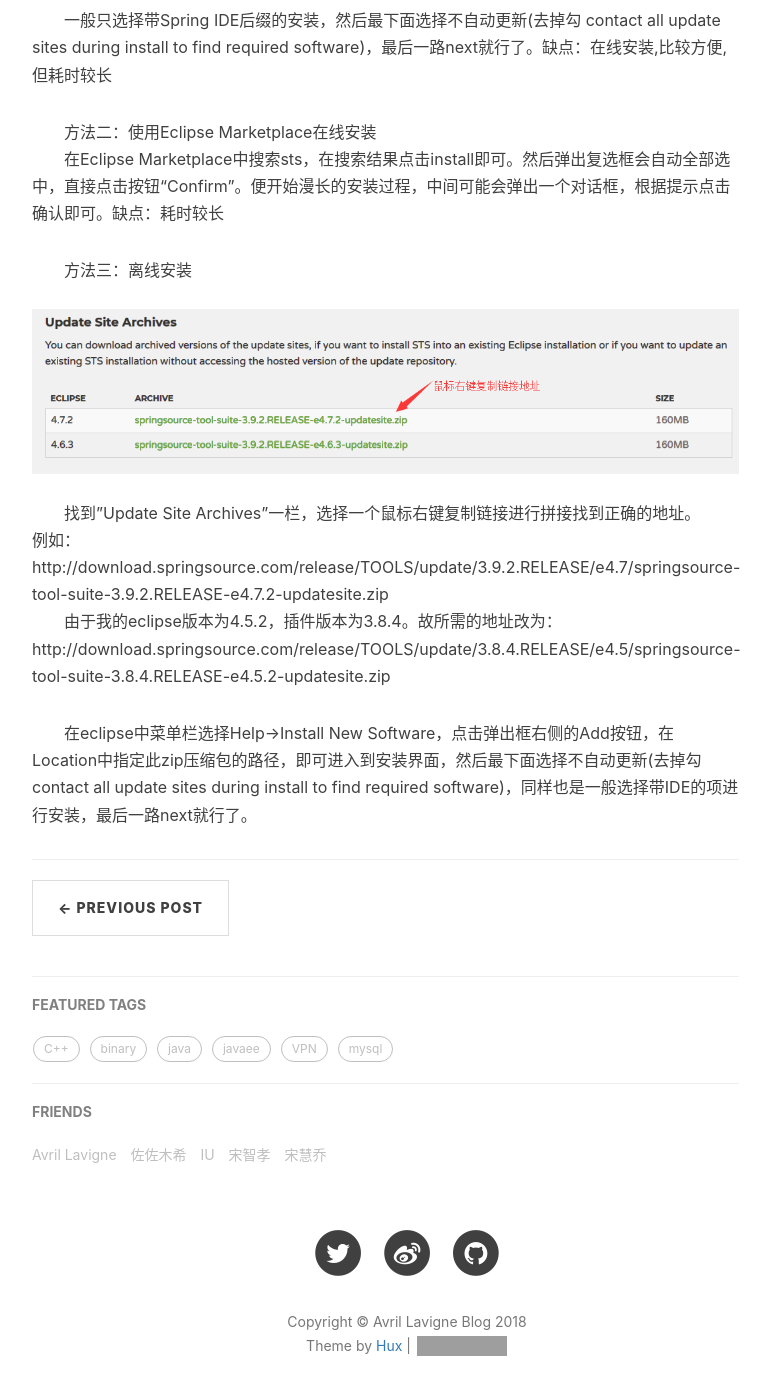
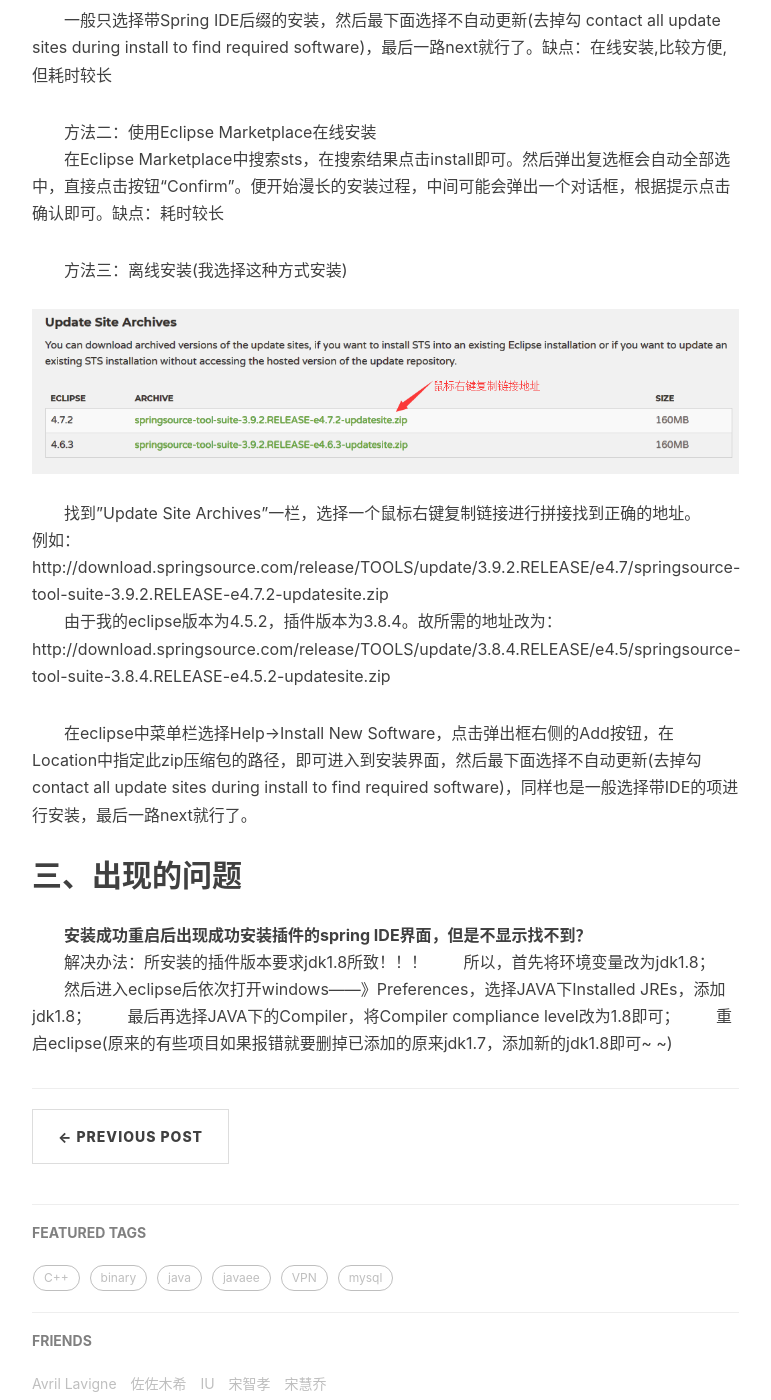
Before and after one commit to ARTAvrilLavigne/ARTAvrilLavigne.github.io, a Jekyll site: the page built from _posts/2018-01-06-springsource-tool-suite.markdown, in a window 1280 px wide and 1400 px high, scrolled down 2430 px. Shown: the whole window, without its empty margins (233-1004 px from the left). Built offline with Jekyll 4.4.1, drawn with Linux system fonts in a browser that asks for light colours; nearby versions of some CDN libraries; comment, search, counter and statistics services are not loaded; grey boxes are pictures that could not be loaded.

Commit message:
Update 2018-01-06-springsource-tool-suite.markdown

```diff
--- a/_posts/2018-01-06-springsource-tool-suite.markdown
+++ b/_posts/2018-01-06-springsource-tool-suite.markdown
@@ -30,7 +30,7 @@
 　　方法二：使用Eclipse Marketplace在线安装<br>
 　　在Eclipse Marketplace中搜索sts，在搜索结果点击install即可。然后弹出复选框会自动全部选中，直接点击按钮“Confirm”。便开始漫长的安装过程，中间可能会弹出一个对话框，根据提示点击确认即可。缺点：耗时较长<br>
 
-　　方法三：离线安装<br>
+　　方法三：离线安装(我选择这种方式安装)<br>
 ![Image text](https://github.com/ARTAvrilLavigne/ARTAvrilLavigne.github.io/blob/master/myblog/2018-01-06-springsource-tool-suite/eclipse%E7%9A%84spring%E6%8F%92%E4%BB%B6%E7%A6%BB%E7%BA%BF%E5%AE%89%E8%A3%85.png?raw=true)
 　　找到"Update Site Archives"一栏，选择一个鼠标右键复制链接进行拼接找到正确的地址。<br>
 例如：http://download.springsource.com/release/TOOLS/update/3.9.2.RELEASE/e4.7/springsource-tool-suite-3.9.2.RELEASE-e4.7.2-updatesite.zip<br>
@@ -38,3 +38,11 @@
 http://download.springsource.com/release/TOOLS/update/3.8.4.RELEASE/e4.5/springsource-tool-suite-3.8.4.RELEASE-e4.5.2-updatesite.zip<br>
 
 　　在eclipse中菜单栏选择Help->Install New Software，点击弹出框右侧的Add按钮，在Location中指定此zip压缩包的路径，即可进入到安装界面，然后最下面选择不自动更新(去掉勾 contact all update sites during install to find required software)，同样也是一般选择带IDE的项进行安装，最后一路next就行了。<br>
+
+## 三、出现的问题 ##
+　　**安装成功重启后出现成功安装插件的spring IDE界面，但是不显示找不到？**<br>
+　　解决办法：所安装的插件版本要求jdk1.8所致！！！
+　　所以，首先将环境变量改为jdk1.8；
+　　然后进入eclipse后依次打开windows——》Preferences，选择JAVA下Installed JREs，添加jdk1.8；
+　　最后再选择JAVA下的Compiler，将Compiler compliance level改为1.8即可；
+　　重启eclipse(原来的有些项目如果报错就要删掉已添加的原来jdk1.7，添加新的jdk1.8即可~ ~)
```
